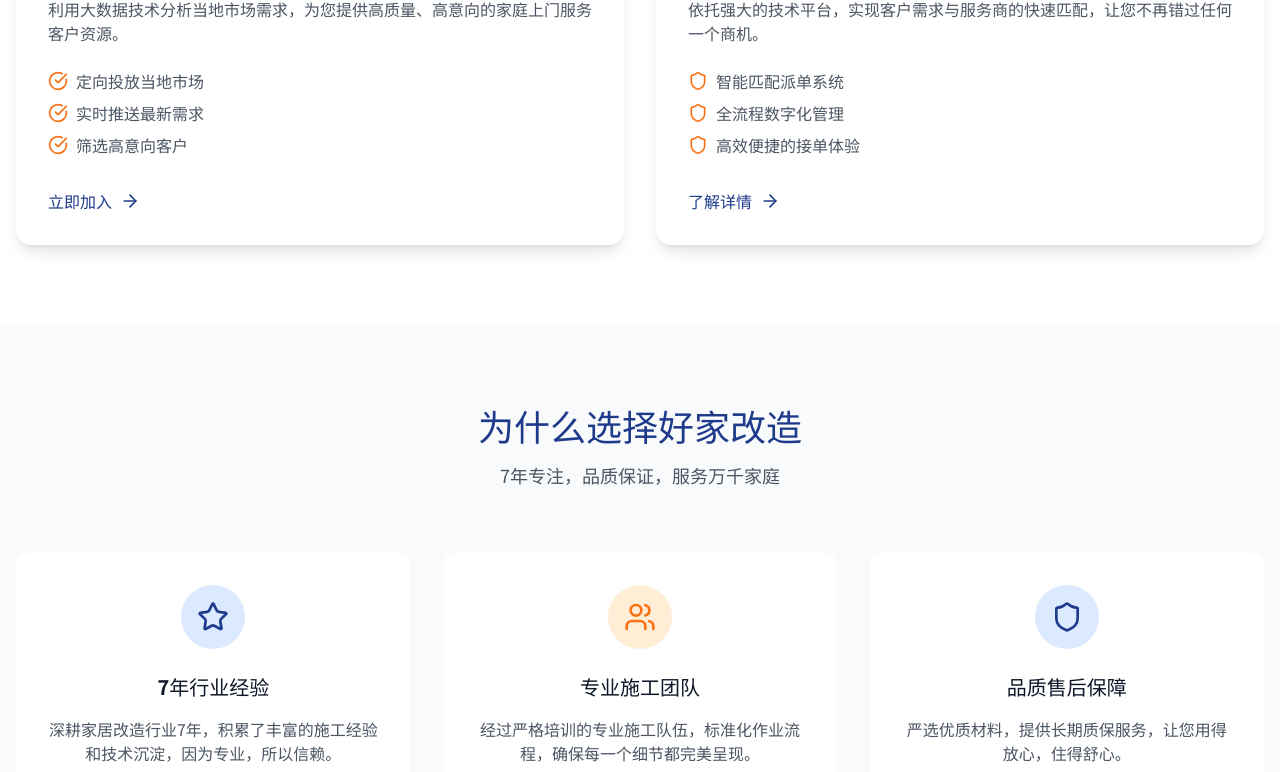
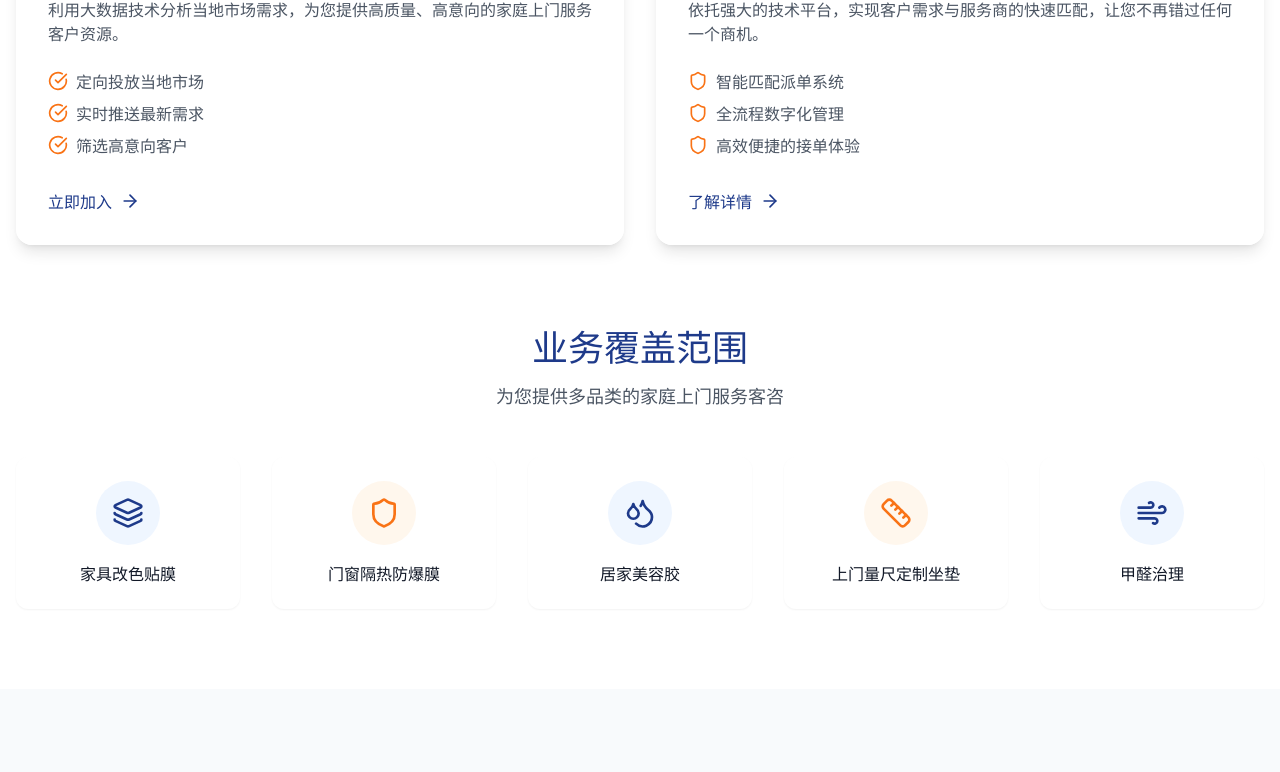
Before and after one commit to zhu6182/fshjgz, a React (Vite) app: page / in a window 1280 px wide. Shown: the part 1247-2019 px from the top of the page. Built offline with nearby package versions, Linux system fonts and the light colour scheme.

Commit message:
Add new service categories: grouting, cushion, formaldehyde

```diff
--- a/src/pages/Contact.tsx
+++ b/src/pages/Contact.tsx
@@ -8,7 +8,7 @@
 const schema = z.object({
   name: z.string().min(2, '姓名至少需要2个字符'),
   phone: z.string().regex(/^1[3-9]\d{9}$/, '请输入有效的手机号码'),
-  service_type: z.enum(['furniture', 'window']),
+  service_type: z.enum(['furniture', 'window', 'grouting', 'cushion', 'formaldehyde']),
   address: z.string().optional(),
   requirements: z.string().min(5, '请简要描述您的需求'),
 });
@@ -55,7 +55,15 @@
             <h2>新客户咨询</h2>
             <p><strong>姓名：</strong>${data.name}</p>
             <p><strong>电话：</strong>${data.phone}</p>
-            <p><strong>服务类型：</strong>${data.service_type === 'furniture' ? '家具改色贴膜' : '门窗隔热防爆膜'}</p>
+            <p><strong>服务类型：</strong>${
+              {
+                furniture: '家具改色贴膜',
+                window: '门窗隔热防爆膜',
+                grouting: '居家美容胶',
+                cushion: '上门量尺定制坐垫',
+                formaldehyde: '甲醛治理',
+              }[data.service_type]
+            }</p>
             <p><strong>地址：</strong>${data.address || '未填写'}</p>
             <p><strong>需求：</strong>${data.requirements}</p>
             <p>提交时间：${new Date().toLocaleString()}</p>
@@ -218,6 +226,9 @@
                     <option value="">请选择服务类型</option>
                     <option value="furniture">家具改色贴膜</option>
                     <option value="window">门窗隔热防爆膜</option>
+                    <option value="grouting">居家美容胶</option>
+                    <option value="cushion">上门量尺定制坐垫</option>
+                    <option value="formaldehyde">甲醛治理</option>
                   </select>
                   {errors.service_type && (
                     <p className="mt-1 text-sm text-red-500">{errors.service_type.message}</p>
--- a/src/pages/Home.tsx
+++ b/src/pages/Home.tsx
@@ -1,6 +1,6 @@
 import React from 'react';
 import { Link } from 'react-router-dom';
-import { ArrowRight, CheckCircle, Shield, Users, Star } from 'lucide-react';
+import { ArrowRight, CheckCircle, Shield, Users, Star, Layers, Droplets, Ruler, Wind } from 'lucide-react';
 
 const Home = () => {
   return (
@@ -46,7 +46,7 @@
           <p className="text-gray-600 text-lg">专业获客，精准推送，助您轻松接单</p>
         </div>
 
-        <div className="grid md:grid-cols-2 gap-8">
+        <div className="grid md:grid-cols-2 gap-8 mb-20">
           {/* Service 1 */}
           <div className="group relative overflow-hidden rounded-2xl shadow-lg hover:shadow-xl transition-shadow">
             <div className="aspect-w-16 aspect-h-9 h-64 overflow-hidden">
@@ -119,6 +119,45 @@
                 了解详情 <ArrowRight className="w-5 h-5 ml-2" />
               </Link>
             </div>
+          </div>
+        </div>
+
+        {/* Covered Categories */}
+        <div className="text-center mb-12">
+          <h2 className="text-3xl md:text-4xl font-bold text-primary mb-4">业务覆盖范围</h2>
+          <p className="text-gray-600 text-lg">为您提供多品类的家庭上门服务客咨</p>
+        </div>
+
+        <div className="grid grid-cols-2 md:grid-cols-5 gap-4 md:gap-8">
+          <div className="bg-white p-6 rounded-xl shadow-sm hover:shadow-md transition-all hover:-translate-y-1 text-center group">
+            <div className="w-16 h-16 bg-blue-50 rounded-full flex items-center justify-center mx-auto mb-4 group-hover:bg-blue-100 transition-colors">
+              <Layers className="w-8 h-8 text-primary" />
+            </div>
+            <h3 className="font-bold text-gray-900">家具改色贴膜</h3>
+          </div>
+          <div className="bg-white p-6 rounded-xl shadow-sm hover:shadow-md transition-all hover:-translate-y-1 text-center group">
+            <div className="w-16 h-16 bg-orange-50 rounded-full flex items-center justify-center mx-auto mb-4 group-hover:bg-orange-100 transition-colors">
+              <Shield className="w-8 h-8 text-secondary" />
+            </div>
+            <h3 className="font-bold text-gray-900">门窗隔热防爆膜</h3>
+          </div>
+          <div className="bg-white p-6 rounded-xl shadow-sm hover:shadow-md transition-all hover:-translate-y-1 text-center group">
+            <div className="w-16 h-16 bg-blue-50 rounded-full flex items-center justify-center mx-auto mb-4 group-hover:bg-blue-100 transition-colors">
+              <Droplets className="w-8 h-8 text-primary" />
+            </div>
+            <h3 className="font-bold text-gray-900">居家美容胶</h3>
+          </div>
+          <div className="bg-white p-6 rounded-xl shadow-sm hover:shadow-md transition-all hover:-translate-y-1 text-center group">
+            <div className="w-16 h-16 bg-orange-50 rounded-full flex items-center justify-center mx-auto mb-4 group-hover:bg-orange-100 transition-colors">
+              <Ruler className="w-8 h-8 text-secondary" />
+            </div>
+            <h3 className="font-bold text-gray-900">上门量尺定制坐垫</h3>
+          </div>
+          <div className="bg-white p-6 rounded-xl shadow-sm hover:shadow-md transition-all hover:-translate-y-1 text-center col-span-2 md:col-span-1 group">
+            <div className="w-16 h-16 bg-blue-50 rounded-full flex items-center justify-center mx-auto mb-4 group-hover:bg-blue-100 transition-colors">
+              <Wind className="w-8 h-8 text-primary" />
+            </div>
+            <h3 className="font-bold text-gray-900">甲醛治理</h3>
           </div>
         </div>
       </section>
```
Also changed, not shown: .trae/documents/添加新服务品类计划.md (added), 1 other file (tests, documents, lock files or other folders).
